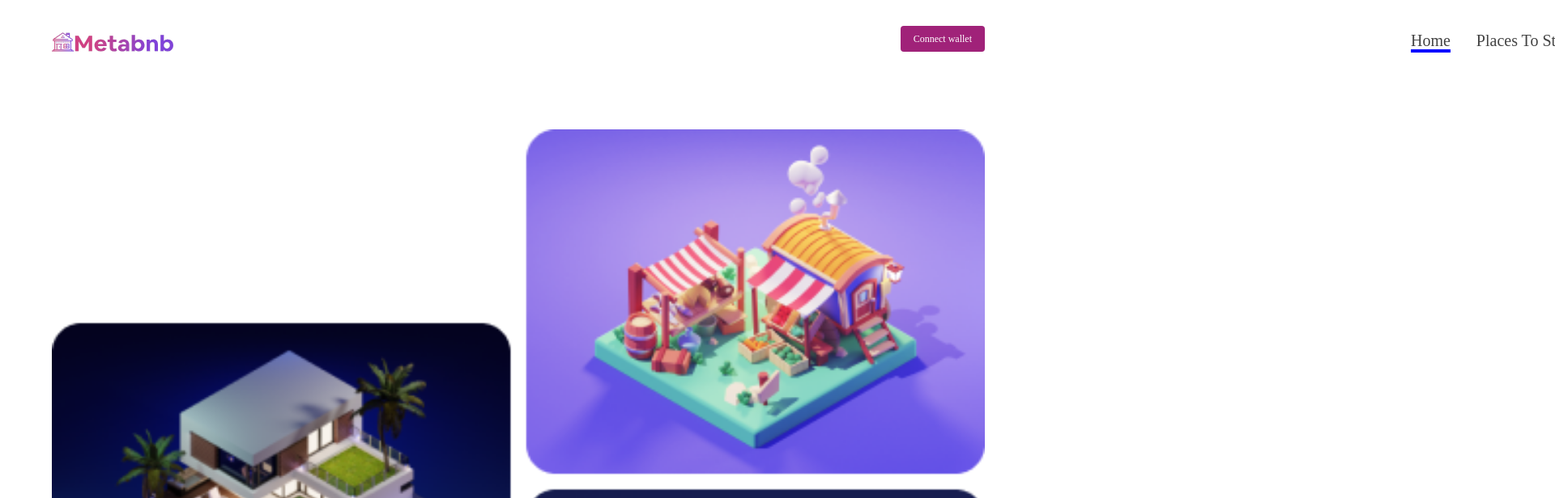
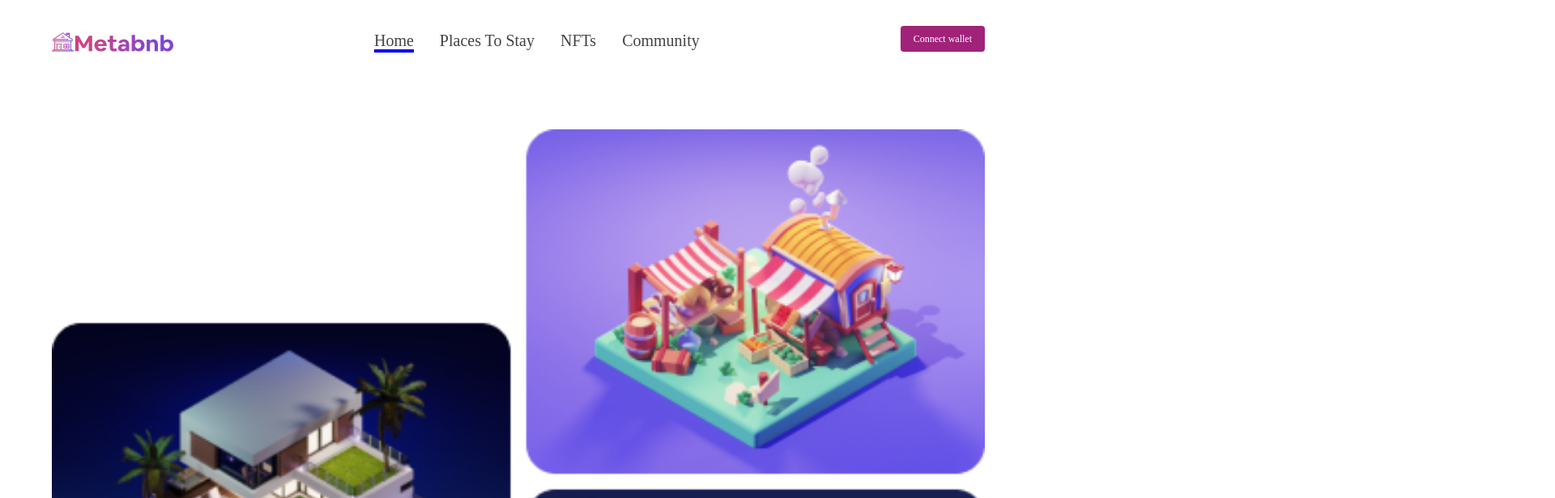
Before and after one commit to nkirukka/meta-bnb, a React (Create React App) app: page / in a window 1280 px wide. Shown: the top 616 px of the page at 81% size, 1920 px wide, since content can reach past the window. Built offline with nearby package versions, Linux system fonts and the light colour scheme.

Commit message:
refactor: remove unnessecary variables

```diff
--- a/src/components/Navbar.js
+++ b/src/components/Navbar.js
@@ -44,7 +44,7 @@ const Navbar = () => {
 
                 {/* ### NAV MENU */}
                 <nav className={`Nav ${btnChange ? 'active' : null} absolute bg-[#A02279] translate-x-[100vw] top-[-2em] text-white w-[80vw] h-[100vh] pt-[6em] px-[1em] text-xl
-                md:relative md:left-0 md:h-auto md:w-auto md:top-0 md:pt-0 md:text-[#434343] md:bg-transparent`} >
+                md:relative md:translate-x-0 md:h-auto md:w-auto md:top-0 md:pt-0 md:text-[#434343] md:bg-transparent`} >
                     <ul className='flex flex-col gap-8 md:flex-row'>
                         {navItems.map((item) => {
                             return <li key={item.name}>
```
